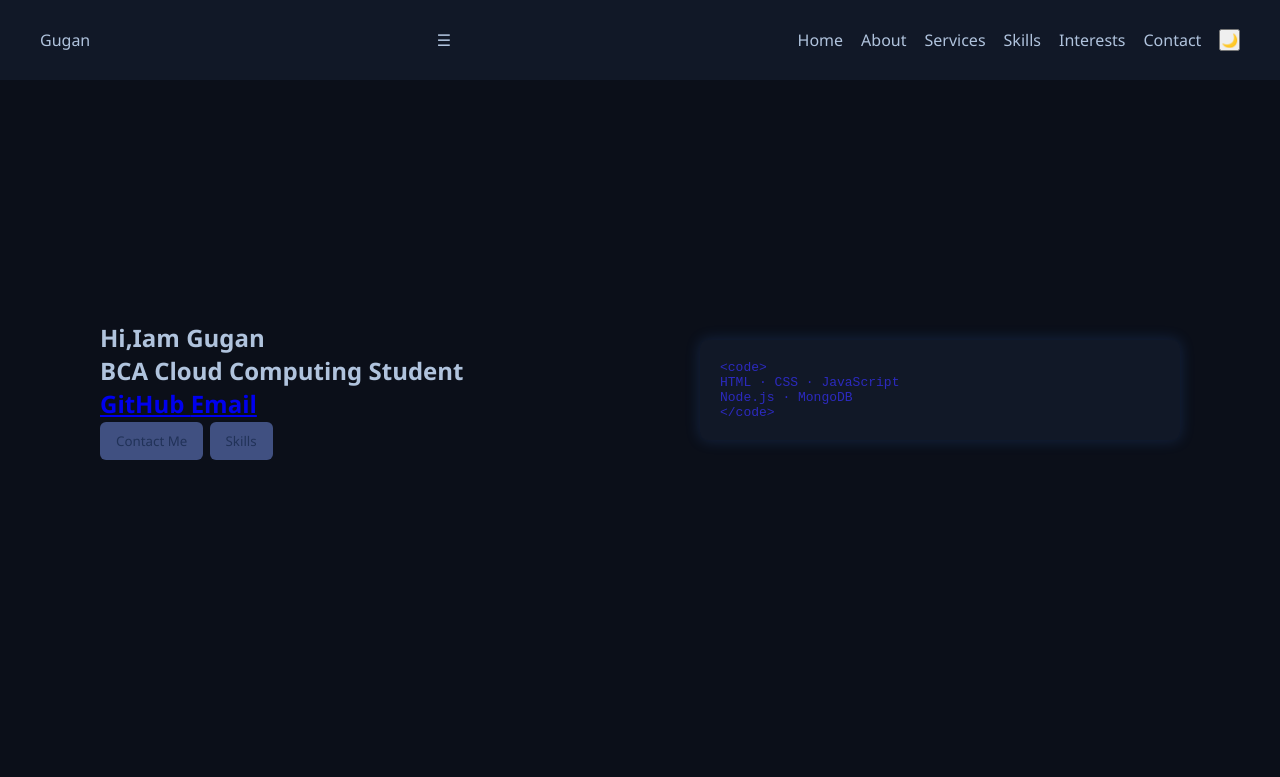
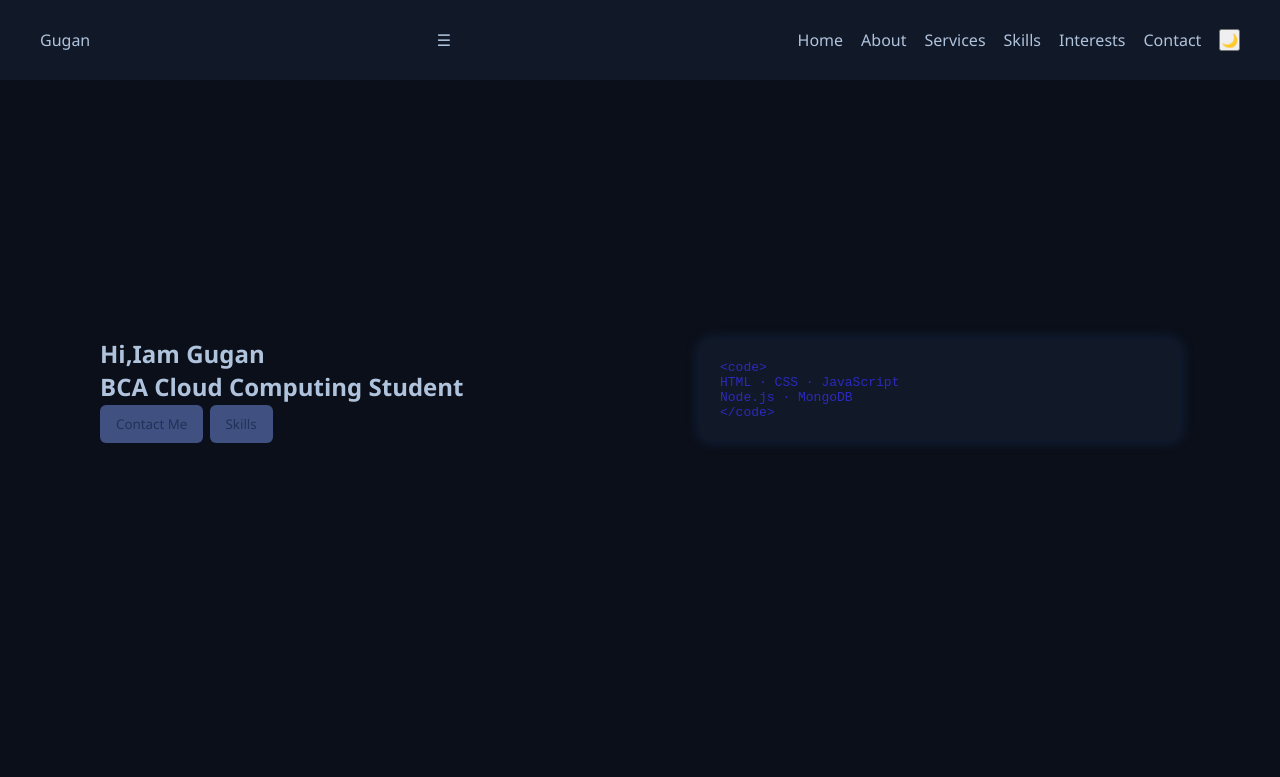
Before and after one commit to guganr21/PORTFOLIO_R, a plain HTML site: page frontend/index.html in a window 1280 px wide. Shown: the top 777 px of the page. Drawn offline with Linux system fonts and the light colour scheme.

Commit message:
Update index.html

```diff
--- a/frontend/index.html
+++ b/frontend/index.html
@@ -30,13 +30,6 @@
   <div class="hero-left hero-animate">
     <h1>Hi,Iam Gugan
     <p class="subtitle">BCA Cloud Computing Student</p>
-
-     <a href="https://github.com/guganr21" target="_blank" class="btn github-btn">
-                            <i class="fab fa-github"></i> GitHub
-                        </a>
-                        <a href="mailto:guganr210307@gmail.com" class="btn email-btn">
-                            <i class="fas fa-envelope"></i> Email</a>
-
 
     <div class="hero-buttons">
       <button id="contactBtn">Contact Me</button>
```
